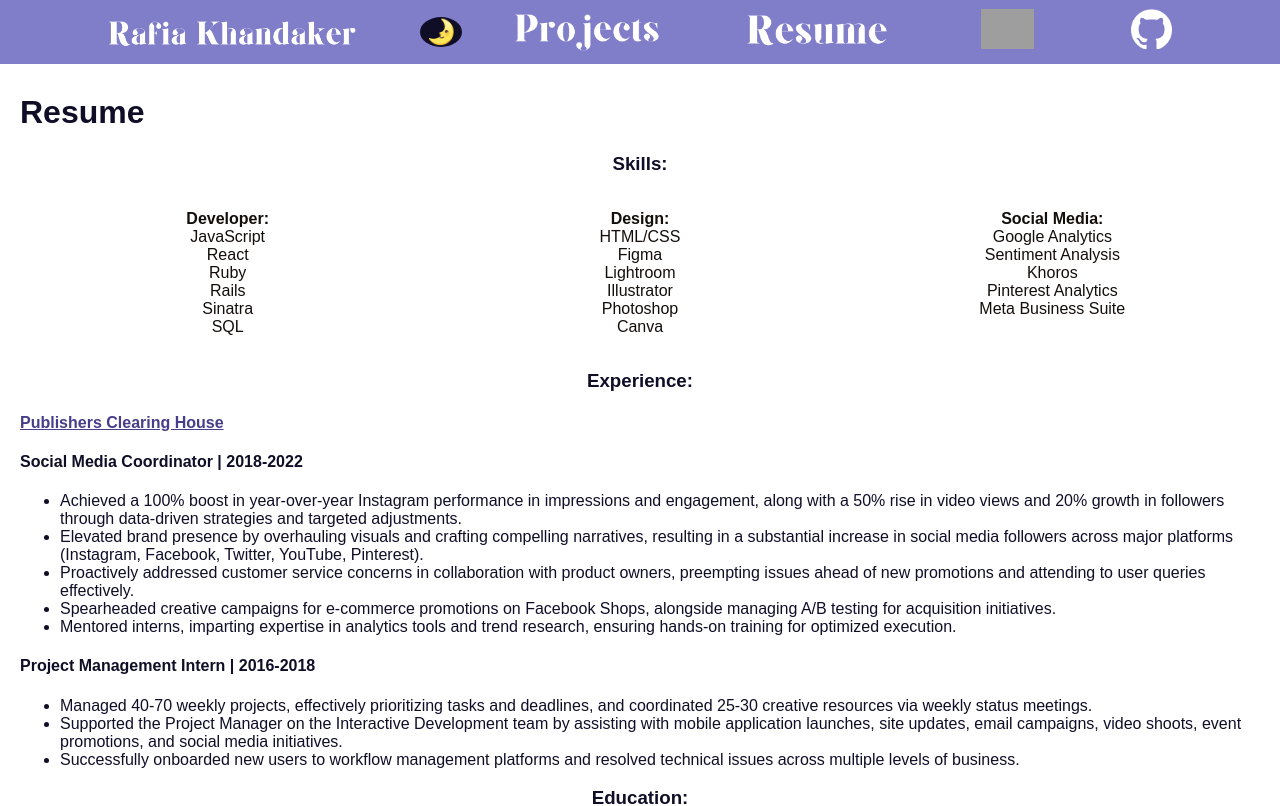
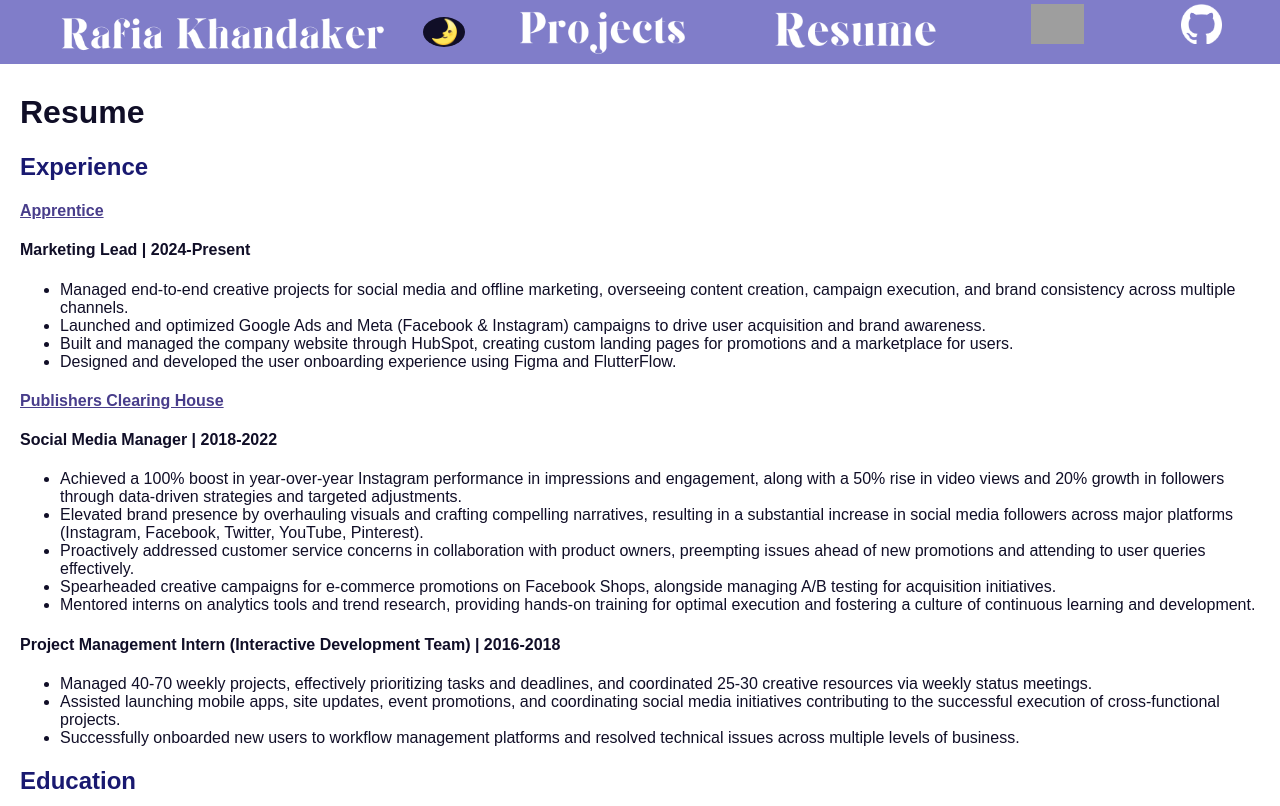
Before and after one commit to RafiaJK/portfolio, a React (Create React App) app: page /resume in a window 1280 px wide. Shown: the top 806 px of the page. Built offline with nearby package versions, Linux system fonts and the light colour scheme; grey boxes are pictures that could not be loaded.

Commit message:
updated resume tab and content

```diff
--- a/src/ResumeExpanded.js
+++ b/src/ResumeExpanded.js
@@ -9,7 +9,7 @@
     <div className="Resume">
       <h1>Resume</h1>
 
-      <h3>Skills:</h3>
+      {/* <h3>Skills:</h3>
       <div className="skills-blocks">
         <ul className="tech-skills-list"><b>Developer:</b>
           <li>JavaScript</li>
@@ -37,16 +37,32 @@
           <li>Pinterest Analytics</li>
           <li>Meta Business Suite</li>
         </ul>
-      </div>
+      </div> */}
 
-      <h3>Experience:</h3>
+      <h2>Experience</h2>
+
       <h4>
         <span class="resume-company">
-          <a href="https://pch.com">Publishers Clearing House</a>
+          <a href="https://learnwithapprentice.com" target="_blank">Apprentice</a>
         </span>
       </h4>
       <h4>
-        <span>Social Media Coordinator |</span> 2018-2022
+        <span>Marketing Lead |</span> 2024-Present
+      </h4>
+      <ul>
+        <li>Managed end-to-end creative projects for social media and offline marketing, overseeing content creation, campaign execution, and brand consistency across multiple channels.</li>
+        <li>Launched and optimized Google Ads and Meta (Facebook & Instagram) campaigns to drive user acquisition and brand awareness.</li>
+        <li>Built and managed the company website through HubSpot, creating custom landing pages for promotions and a marketplace for users.</li>
+        <li>Designed and developed the user onboarding experience using Figma and FlutterFlow.</li>
+      </ul>
+
+      <h4>
+        <span class="resume-company">
+          <a href="https://pch.com" target="_blank">Publishers Clearing House</a>
+        </span>
+      </h4>
+      <h4>
+        <span>Social Media Manager |</span> 2018-2022
       </h4>
       <ul>
         <li>Achieved a 100% boost in year-over-year Instagram performance in impressions and
@@ -55,22 +71,23 @@
         <li>Elevated brand presence by overhauling visuals and crafting compelling narratives, resulting in a substantial increase in social media followers across major platforms (Instagram, Facebook, Twitter, YouTube, Pinterest).</li>
         <li>Proactively addressed customer service concerns in collaboration with product owners, preempting issues ahead of new promotions and attending to user queries effectively.</li>
         <li>Spearheaded creative campaigns for e-commerce promotions on Facebook Shops, alongside  managing A/B testing for acquisition initiatives.</li>
-        <li>Mentored interns, imparting expertise in analytics tools and trend research, ensuring hands-on training for optimized execution.</li>
+        <li>Mentored interns on analytics tools and trend research, providing hands-on training for optimal execution and fostering a culture of continuous learning and development.</li>
       </ul>
 
       <h4>
-        <span>Project Management Intern |</span> 2016-2018
+        <span>Project Management Intern (Interactive Development Team) |</span> 2016-2018
       </h4>
       <ul>
         <li>Managed 40-70 weekly projects, effectively prioritizing tasks and deadlines, and coordinated 25-30 creative resources via weekly status meetings.</li>
-        <li>Supported the Project Manager on the Interactive Development team by assisting with mobile application launches, site updates, email campaigns, video shoots, event promotions, and social media initiatives.</li>
+        <li>Assisted launching mobile apps, site updates, event promotions, and coordinating social media initiatives contributing to the successful execution of cross-functional projects.
+        </li>
         <li>Successfully onboarded new users to workflow management platforms and resolved technical issues across multiple levels of business.</li>
       </ul>
 
 
-      <h3>Education:</h3>
+      <h2>Education</h2>
       <h4>Flatiron School</h4>
-      <p>Software Engineering Bootcamp</p>
+      <p>Full Stack Development Bootcamp: Ruby on Rails and JavaScript program</p>
       <h4>Stony Brook University</h4>
       <p>Bachelors Of Science in Information Systems, Specialization in Business & Economics</p>
 
--- a/src/nav.css
+++ b/src/nav.css
@@ -9,7 +9,7 @@
 }
 
 .rk-logo{
-    width: 80%;
+    width: 90%;
     float: left;
     position: relative;
     margin: 15px 15px 15px 10px;
@@ -25,7 +25,7 @@
   }
 
 .nav-container {
-    max-width: 1100px;
+    max-width: 1200px;
     margin: 0 auto;
     padding: 0 15px;
     display: flex;
```
Also changed, not shown: 2 other files (tests, documents, lock files or other folders).
